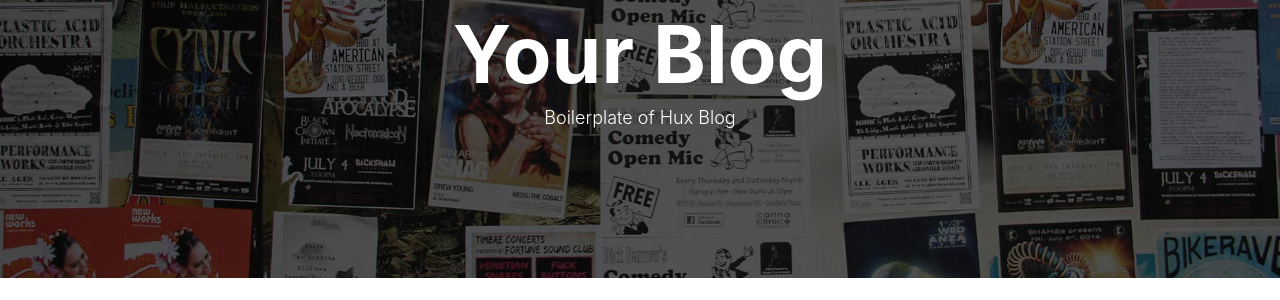
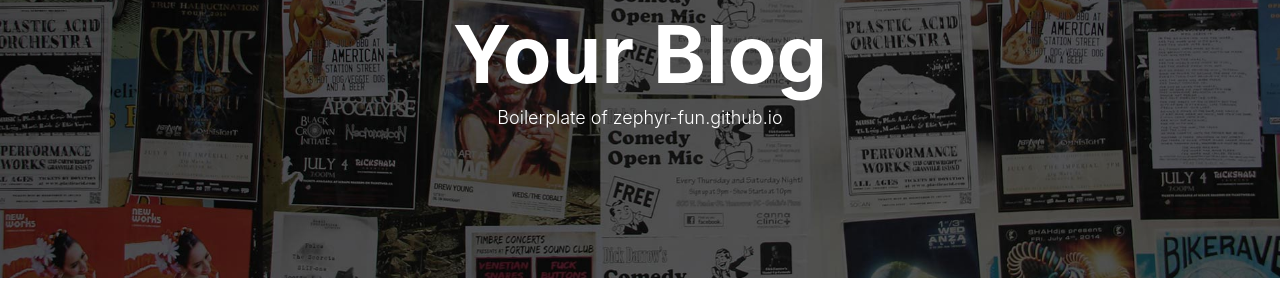
Before and after one commit to zephyr-fun/zephyr-fun.github.io, a Jekyll site: the page index.html, which Jekyll copies as it is, in a window 1280 px wide. Shown: the part 140-440 px from the top of the page. Built offline with Jekyll 4.4.1, drawn with Linux system fonts in a browser that asks for light colours; nearby versions of some CDN libraries; comment, search, counter and statistics services are not loaded; some of the changed lines change nothing that is shown.

Commit message:
replace the zephyr-fun.github.io folder

```diff
--- a/index.html
+++ b/index.html
@@ -8,20 +8,20 @@
     <meta name="viewport" content="width=device-width, initial-scale=1">
     <meta name="description" content="">
     <meta name="keyword"  content="">
-    <link rel="shortcut icon" href="/huxblog-boilerplate/img/favicon.ico">
+    <link rel="shortcut icon" href="/zephyr-fun.github.io/img/favicon.ico">
 
     <title>你的博客 | Your Blog</title>
 
     <link rel="canonical" href="https://huangxuan.me/huxblog-boilerplate/">
 
     <!-- Bootstrap Core CSS -->
-    <link rel="stylesheet" href="/huxblog-boilerplate/css/bootstrap.min.css">
+    <link rel="stylesheet" href="/zephyr-fun.github.io/css/bootstrap.min.css">
 
     <!-- Custom CSS -->
-    <link rel="stylesheet" href="/huxblog-boilerplate/css/hux-blog.min.css">
+    <link rel="stylesheet" href="/zephyr-fun.github.io/css/hux-blog.min.css">
 
     <!-- Pygments Github CSS -->
-    <link rel="stylesheet" href="/huxblog-boilerplate/css/syntax.css">
+    <link rel="stylesheet" href="/zephyr-fun.github.io/css/syntax.css">
 
     <!-- Custom Fonts -->
     <!-- <link href="http://maxcdn.bootstrapcdn.com/font-awesome/4.3.0/css/font-awesome.min.css" rel="stylesheet" type="text/css"> -->
@@ -72,7 +72,7 @@
                 <span class="icon-bar"></span>
                 <span class="icon-bar"></span>
             </button>
-            <a class="navbar-brand" href="/huxblog-boilerplate/">Your Blog</a>
+            <a class="navbar-brand" href="/zephyr-fun.github.io/">Your Blog</a>
         </div>
 
         <!-- Collect the nav links, forms, and other content for toggling -->
@@ -85,15 +85,15 @@
             <div class="navbar-collapse">
                 <ul class="nav navbar-nav navbar-right">
                     <li>
-                        <a href="/huxblog-boilerplate/">Home</a>
+                        <a href="/zephyr-fun.github.io/">Home</a>
                     </li>
 
                     <li>
-                        <a href="/huxblog-boilerplate/about/">About</a>
+                        <a href="/zephyr-fun.github.io/about/">About</a>
                     </li>
 
                     <li>
-                        <a href="/huxblog-boilerplate/tags/">Tags</a>
+                        <a href="/zephyr-fun.github.io/tags/">Tags</a>
                     </li>
 
                 </ul>
@@ -134,14 +134,14 @@
 
 
     <!-- Page Header -->
-<header class="intro-header" style="background-image: url('/huxblog-boilerplate/img/home-bg.jpg')"><!-- 首页的头的背景图片修改位置 -->
+<header class="intro-header" style="background-image: url('/zephyr-fun.github.io/img/home-bg.jpg')"><!-- 首页的头的背景图片修改位置 -->
     <div class="container">
         <div class="row">
             <div class="col-lg-8 col-lg-offset-2 col-md-10 col-md-offset-1 ">
                 <div class="site-heading">
                     <h1>Your Blog</h1><!-- 主标题 -->
                     <!--<hr class="small">-->
-                    <span class="subheading">Boilerplate of Hux Blog</span>
+                    <span class="subheading">Boilerplate of zephyr-fun.github.io</span>
                     <!-- 主标题下的小标题 -->
                 </div>
             </div>
@@ -165,7 +165,7 @@
             ">
 
 <div class="post-preview">
-    <a href="/huxblog-boilerplate/2015/09/22/js-version/">
+    <a href="/zephyr-fun.github.io/2015/09/22/js-version/">
         <h2 class="post-title">
             Example Post
         </h2>
@@ -190,7 +190,7 @@
 <hr>
 
 <div class="post-preview">
-    <a href="/huxblog-boilerplate/2015/07/09/js-module-7day/">
+    <a href="/zephyr-fun.github.io/2015/07/09/js-module-7day/">
         <h2 class="post-title">
             Example Post using Keynote Layout
         </h2>
@@ -216,7 +216,7 @@
 <hr>
 
 <div class="post-preview">
-    <a href="/huxblog-boilerplate/2015/05/25/js-module-loader/">
+    <a href="/zephyr-fun.github.io/2015/05/25/js-module-loader/">
         <h2 class="post-title">
             Example Post with Code Highlight
         </h2>
@@ -244,7 +244,7 @@
 <hr>
 
 <div class="post-preview">
-    <a href="/huxblog-boilerplate/2015/04/14/unix-linux-note/">
+    <a href="/zephyr-fun.github.io/2015/04/14/unix-linux-note/">
         <h2 class="post-title">
             Example Post
         </h2>
@@ -281,7 +281,7 @@
 <hr>
 
 <div class="post-preview">
-    <a href="/huxblog-boilerplate/2015/01/29/hello-2015/">
+    <a href="/zephyr-fun.github.io/2015/01/29/hello-2015/">
         <h2 class="post-title">
             Welcome to Hux Blog
         </h2>
@@ -331,7 +331,7 @@
 
                 <section>
                     <hr class="hidden-sm hidden-xs">
-                    <h5><a href="/huxblog-boilerplate/tags/">FEATURED TAGS</a></h5>
+                    <h5><a href="/zephyr-fun.github.io/tags/">FEATURED TAGS</a></h5>
                     <!-- 侧栏的 featured tags -->
                     <div class="tags">
 
@@ -344,14 +344,14 @@
 
 
 
-                                <a href="/huxblog-boilerplate/tags/#前端开发" title="前端开发" rel="3">
+                                <a href="/zephyr-fun.github.io/tags/#前端开发" title="前端开发" rel="3">
                                     前端开发
                                     <!-- 侧栏选项 -->
                                 </a>
 
 
 
-                                <a href="/huxblog-boilerplate/tags/#JavaScript" title="JavaScript" rel="3">
+                                <a href="/zephyr-fun.github.io/tags/#JavaScript" title="JavaScript" rel="3">
                                     JavaScript
                                     <!-- 侧栏选项 -->
                                 </a>
@@ -365,7 +365,7 @@
 
                 <!-- Short About --><!-- 侧栏的简短说明 -->
                 <section class="visible-md visible-lg">
-                    <hr><h5><a href="/huxblog-boilerplate/about/">ABOUT ME</a></h5>
+                    <hr><h5><a href="/zephyr-fun.github.io/about/">ABOUT ME</a></h5>
                     <div class="short-about">
 
                             <img src="/img/avatar-hux.jpg" />
@@ -516,13 +516,13 @@
 </footer>
 
 <!-- jQuery -->
-<script src="/huxblog-boilerplate/js/jquery.min.js "></script>
+<script src="/zephyr-fun.github.io/js/jquery.min.js "></script>
 
 <!-- Bootstrap Core JavaScript -->
-<script src="/huxblog-boilerplate/js/bootstrap.min.js "></script>
+<script src="/zephyr-fun.github.io/js/bootstrap.min.js "></script>
 
 <!-- Custom Theme JavaScript -->
-<script src="/huxblog-boilerplate/js/hux-blog.min.js "></script>
+<script src="/zephyr-fun.github.io/js/hux-blog.min.js "></script>
 
 
 <!-- async load function -->
@@ -599,7 +599,7 @@
 
 <!-- Baidu Tongji -->
 <!-- 百度的统计信息 -->
-<script>
+<!-- <script>
     // dynamic User by Hux
     var _baId = '4cc1f2d8f3067386cc5cdb626a202900';
 
@@ -612,7 +612,7 @@
       s.parentNode.insertBefore(hm, s);
     })();
 </script>
-
+ -->
 
 
 
```
